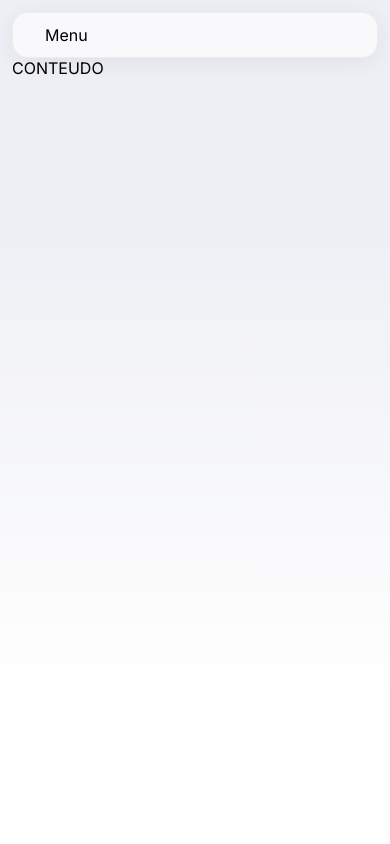
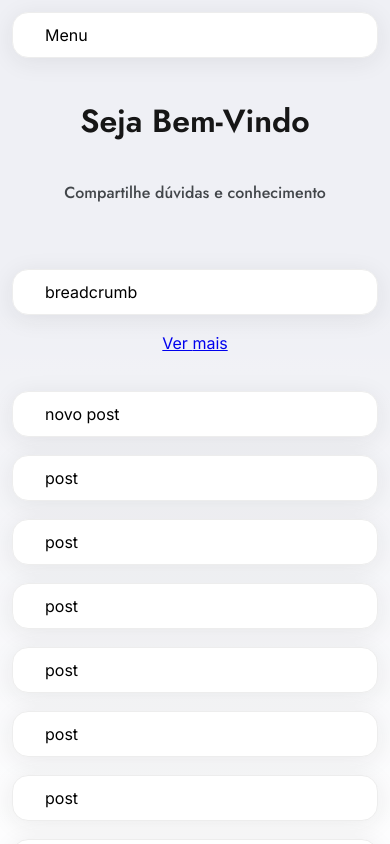
Before and after one commit to marcusvbda/previa-rh99, a Next.js app: page / in a window 390 px wide. Shown: the top 844 px of the page. Built offline with nearby package versions, Linux system fonts and the light colour scheme.

Commit message:
posicionamento dos componentes

```diff
--- a/src/app/_defaultTemplate.tsx
+++ b/src/app/_defaultTemplate.tsx
@@ -1,5 +1,6 @@
-import Navbar from "@/components/layout/navbar";
-import { ReactNode } from "react";
+import Hero from '@/components/layout/hero';
+import Navbar from '@/components/layout/navbar';
+import { ReactNode } from 'react';
 
 interface IProps {
     children: ReactNode;
@@ -9,6 +10,7 @@ export default function DefaultTemplate({ children }: IProps): JSX.Element {
     return (
         <>
             <Navbar />
+            <Hero />
             {children}
         </>
     );
--- /dev/null
+++ b/src/app/_globals.scss
@@ -0,0 +1,117 @@
+@import url('https://fonts.googleapis.com/css2?family=Jost:ital,wght@0,100..900;1,100..900&display=swap');
+
+:root {
+    --neutral-grey-blue: #696da21a;
+    --neutral-light-grey: #ededed;
+    --space-lg: 12px 32px;
+    --space-md: 20px;
+    --space-sm: 12px;
+    --spacing-07: 32px;
+    --spacing-05: 22px;
+    --spacing-04: 18px;
+    --neutral-black: #161616;
+    --font-jost: 'Jost', sans-serif;
+    --neutral-dark-grey: #42464a;
+}
+
+body {
+    margin: 0;
+    padding: 32px 64px;
+    background-image: url(/images/background-template.svg);
+    background-repeat: no-repeat;
+    background-position: top;
+    background-size: contain;
+}
+
+.flex-col {
+    display: flex;
+    flex-direction: column;
+}
+
+.gap {
+    gap: var(--spacing-07, 32px);
+}
+
+html {
+    box-sizing: border-box;
+    background-color: blue;
+    background: linear-gradient(
+            180deg,
+            rgba(255, 255, 255, 0) 27.35%,
+            #fff 83.12%
+        ),
+        var(--neutral-grey-blue, rgba(105, 109, 162, 0.1));
+}
+
+.only-sm {
+    display: none !important;
+}
+
+.text-center {
+    text-align: center;
+}
+
+.mb-4 {
+    margin-bottom: 20px;
+}
+
+main.main-content {
+    display: grid;
+    grid-template-columns: 1fr 2fr 1fr;
+    gap: var(--spacing-07, 32px);
+}
+
+@media screen and (max-width: 992px) {
+    .gap {
+        gap: var(--spacing-05, 32px);
+    }
+
+    .only-lg {
+        display: none !important;
+    }
+
+    .only-sm {
+        display: none !important;
+    }
+
+    body {
+        padding: var(--space-md, 20px);
+    }
+
+    main.main-content {
+        display: grid;
+        grid-template-columns: 1fr 2fr;
+        gap: var(--spacing-05, 22px);
+    }
+}
+
+@media screen and (max-width: 768px) {
+    .gap {
+        gap: var(--spacing-04, 32px);
+    }
+
+    .only-lg {
+        display: none !important;
+    }
+
+    .only-sm {
+        display: block !important;
+    }
+
+    body {
+        padding: var(--space-sm, 12px);
+    }
+
+    main.main-content {
+        display: grid;
+        grid-template-columns: 1fr;
+    }
+
+    .hide-sm {
+        display: none !important;
+    }
+
+    body {
+        background-image: unset !important;
+    }
+}
--- a/src/app/globals.scss
+++ /dev/null
@@ -1,29 +0,0 @@
-:root {
-  --neutral-grey-blue: #696da21a;
-  --neutral-light-grey: #ededed;
-  --space-lg: 12px 32px;
-  --space-sm: 12px;
-}
-
-body {
-  margin: 0;
-  padding: 32px 64px;
-}
-
-html {
-  box-sizing: border-box;
-  height: 100vh;
-  background-color: blue;
-  background: linear-gradient(
-      180deg,
-      rgba(255, 255, 255, 0) 27.35%,
-      #fff 83.12%
-    ),
-    var(--neutral-grey-blue, rgba(105, 109, 162, 0.1));
-}
-
-@media screen and (max-width: 768px) {
-  body {
-    padding: var(--space-sm);
-  }
-}
--- a/src/app/page.tsx
+++ b/src/app/page.tsx
@@ -1,3 +1,31 @@
+import DefaultCard from '@/components/cards/defaultCard';
+import LeftSection from '@/components/layout/leftSection/leftSection';
+
 export default function Home(): JSX.Element {
-  return <>CONTEUDO</>;
+    return (
+        <main className="main-content">
+            <div className="hide-sm">
+                <LeftSection />
+            </div>
+            <section className="feed-list flex-col gap">
+                <div className="only-sm">
+                    <LeftSection collapse />
+                </div>
+                <DefaultCard>novo post</DefaultCard>
+                <div className="feed-list flex-col gap">
+                    {Array.from({ length: 10 }, (_, i: number) => (
+                        <DefaultCard key={i}>post</DefaultCard>
+                    ))}
+                </div>
+            </section>
+            <div className="only-lg ">
+                <section className="only-lg flex-col gap">
+                    <DefaultCard>atalhos</DefaultCard>
+                    <DefaultCard>teste de conhecimento</DefaultCard>
+                    <DefaultCard>institucional</DefaultCard>
+                    <DefaultCard>sugestoes</DefaultCard>
+                </section>
+            </div>
+        </main>
+    );
 }
--- a/src/components/cards/defaultCard/_styles.scss
+++ b/src/components/cards/defaultCard/_styles.scss
@@ -1,8 +1,8 @@
 .default-card {
-  border-radius: 16px;
-  border: 1px solid var(--neutral-light-grey, #ededed);
-  background: rgba(255, 255, 255, 0.6);
-  padding: var(--space-lg);
-  box-shadow: 0px 4px 24px 0px rgba(41, 41, 41, 0.08);
-  backdrop-filter: blur(8px);
+    border-radius: 16px;
+    border: 1px solid var(--neutral-light-grey, #ededed);
+    background: rgba(255, 255, 255);
+    padding: var(--space-lg);
+    box-shadow: 0px 4px 24px 0px rgba(41, 41, 41, 0.08);
+    backdrop-filter: blur(8px);
 }
--- /dev/null
+++ b/src/components/layout/hero/_styles.scss
@@ -0,0 +1,57 @@
+section.hero {
+    margin: 72px 0 111px;
+    display: flex;
+    align-items: center;
+    justify-content: center;
+    flex-direction: column;
+    gap: var(--spacing-07, 32px);
+
+    h1 {
+        margin: 0;
+        color: var(--neutral-black, #161616);
+        text-align: center;
+        font-family: var(--font-jost);
+        font-size: 3rem;
+        font-style: normal;
+        font-weight: 600;
+        line-height: 56px; /* 116.667% */
+    }
+
+    small {
+        color: var(--neutral-dark-grey, #42464a);
+        text-align: center;
+        font-family: var(--font-jost);
+        font-size: 1.5rem;
+        font-style: normal;
+        font-weight: 500;
+        line-height: normal;
+    }
+}
+
+@media screen and (max-width: 992px) {
+    section.hero {
+        margin: 50px 0 80px;
+
+        h1 {
+            font-size: 2.5rem;
+        }
+
+        small {
+            font-size: 1.25rem;
+        }
+    }
+}
+
+@media screen and (max-width: 768px) {
+    section.hero {
+        margin: 35px 0 65px;
+
+        h1 {
+            font-size: 2rem;
+        }
+
+        small {
+            font-size: 1rem;
+        }
+    }
+}
--- /dev/null
+++ b/src/components/layout/hero/index.tsx
@@ -0,0 +1,10 @@
+import './_styles.scss';
+
+export default function Hero(): JSX.Element {
+    return (
+        <section className="hero">
+            <h1>Seja Bem-Vindo</h1>
+            <small>Compartilhe dúvidas e conhecimento</small>
+        </section>
+    );
+}
--- /dev/null
+++ b/src/components/layout/leftSection/leftSection.tsx
@@ -0,0 +1,54 @@
+'use client';
+
+import DefaultCard from '@/components/cards/defaultCard';
+import { useState } from 'react';
+
+interface IProps {
+    className?: string;
+    collapse?: boolean;
+}
+
+interface IExt {
+    collapse?: boolean;
+}
+
+const ExtraCards = ({ collapse }: IExt): JSX.Element => {
+    const [visible, setVisible] = useState(collapse ? false : true);
+
+    const toggleVisible = (e: any) => {
+        e.preventDefault();
+        setVisible(!visible);
+    };
+
+    return (
+        <>
+            {visible && (
+                <>
+                    <DefaultCard>assuntos em alta</DefaultCard>
+                    <DefaultCard>noticias</DefaultCard>
+                    <DefaultCard>sugestoes</DefaultCard>
+                </>
+            )}
+
+            {collapse && (
+                <div className="text-center mb-4">
+                    <a href="#" onClick={toggleVisible}>
+                        Ver {visible ? 'menos' : 'mais'}
+                    </a>
+                </div>
+            )}
+        </>
+    );
+};
+
+export default function LeftSection({
+    className,
+    collapse
+}: IProps): JSX.Element {
+    return (
+        <section className={`flex-col gap ${className || ''}`}>
+            <DefaultCard>breadcrumb</DefaultCard>
+            <ExtraCards collapse={collapse} />
+        </section>
+    );
+}
```
Also changed, not shown: src/app/layout.tsx (+8 -8 lines), src/components/cards/defaultCard/index.tsx (+7 -7 lines), 2 other files (tests, documents, lock files or other folders). Lines whose indentation alone changed are shown as unchanged.
